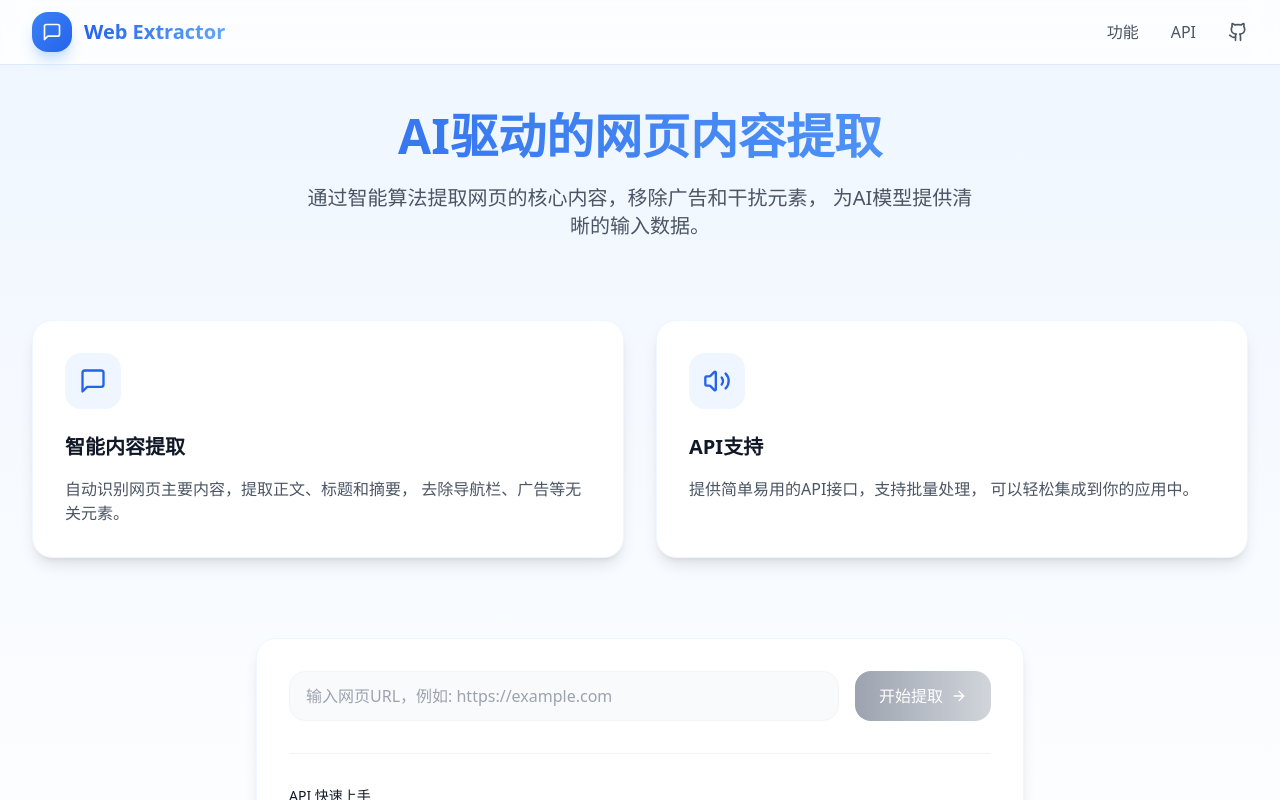
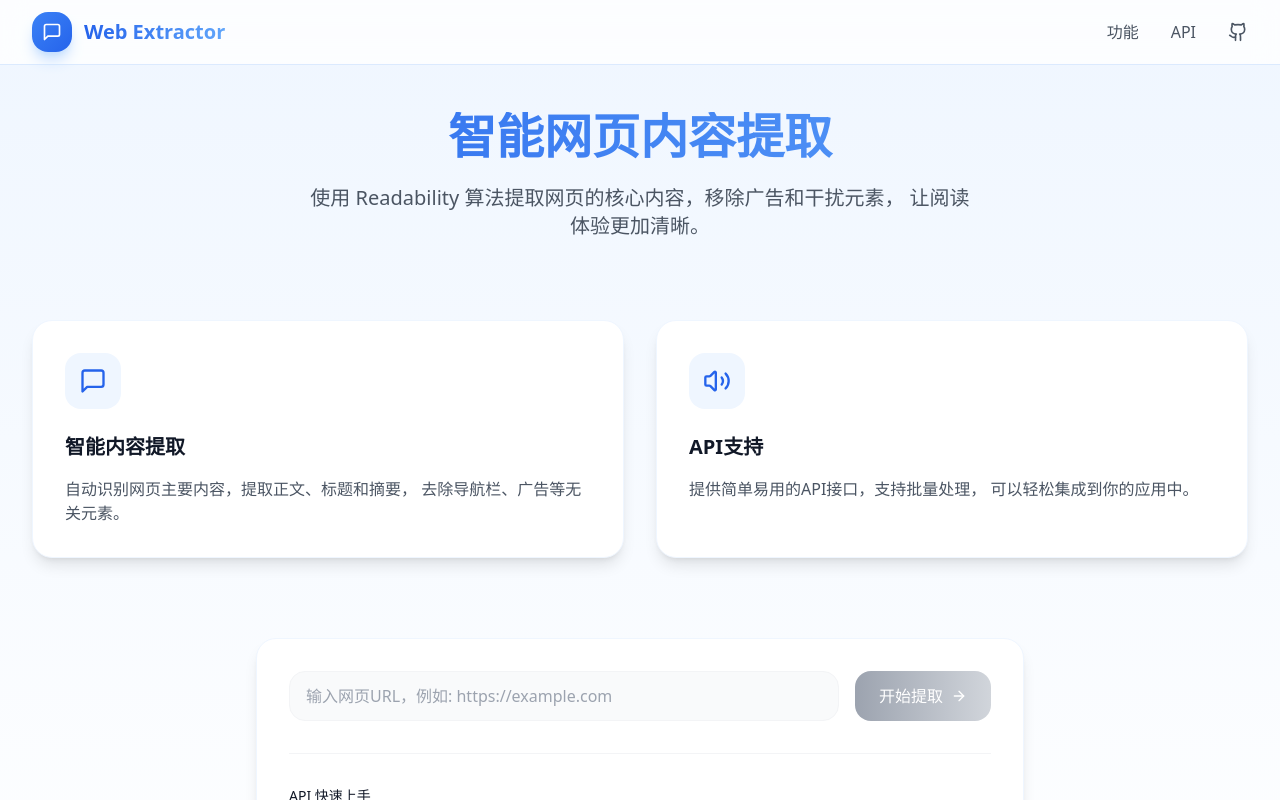
Before and after one commit to bestxiaoyuxy/web-content-extractor-fork, a Next.js app: page / in a window 1280 px wide. Shown: the top 800 px of the page. Built offline with nearby package versions, Linux system fonts and the light colour scheme.

Commit message:
docs: 更新项目描述，使用更准确的技术说明

```diff
--- a/app/page.tsx
+++ b/app/page.tsx
@@ -74,11 +74,11 @@ export default function Home() {
         <div className="max-w-7xl mx-auto px-4 sm:px-6 lg:px-8">
           <div className="text-center mb-20">
             <h1 className="text-5xl font-bold text-gray-900 mb-6 bg-gradient-to-r from-blue-600 to-blue-400 bg-clip-text text-transparent">
-              AI驱动的网页内容提取
+              智能网页内容提取
             </h1>
             <p className="text-xl text-gray-600 max-w-2xl mx-auto">
-              通过智能算法提取网页的核心内容，移除广告和干扰元素，
-              为AI模型提供清晰的输入数据。
+              使用 Readability 算法提取网页的核心内容，移除广告和干扰元素，
+              让阅读体验更加清晰。
             </p>
           </div>
 
```
Also changed, not shown: 1 other file (tests, documents, lock files or other folders).
